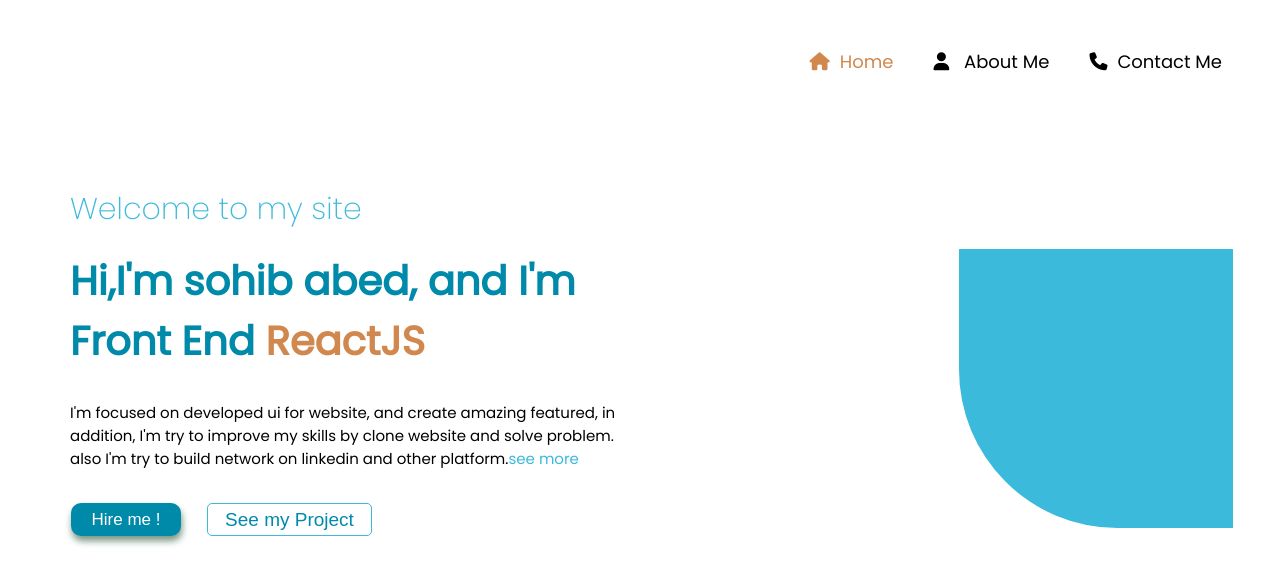
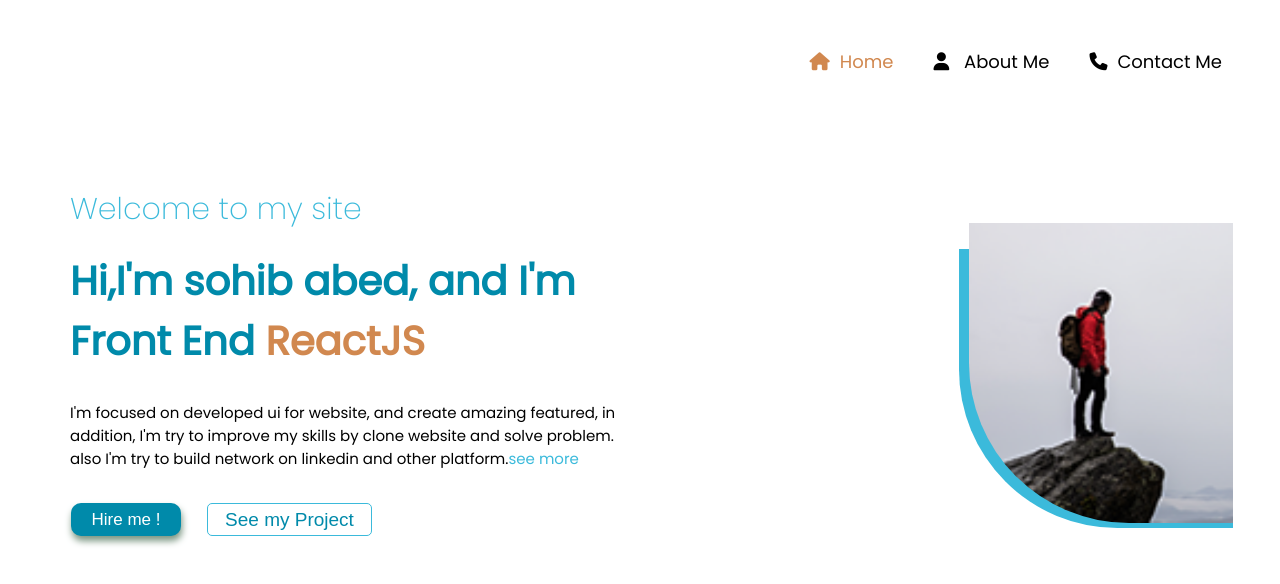
Before and after one commit to suhaibabed/TabTask, a plain HTML site: page index.html in a window 1280 px wide. Shown: the top 584 px of the page. Drawn offline with Linux system fonts and the light colour scheme; the site is published under a folder, as on GitHub Pages, so addresses that start at the root find nothing.

Commit message:
update code

```diff
--- a/index.css
+++ b/index.css
@@ -193,7 +193,7 @@ body {
 .portfolio-images .box-two {
   width: 264px;
   height: 300px;
-  background-image: url(/assets/portfolio.png);
+  background-image: url(./assets/portfolio.png);
   background-repeat: no-repeat;
   background-size: cover;
   position: absolute;
```
